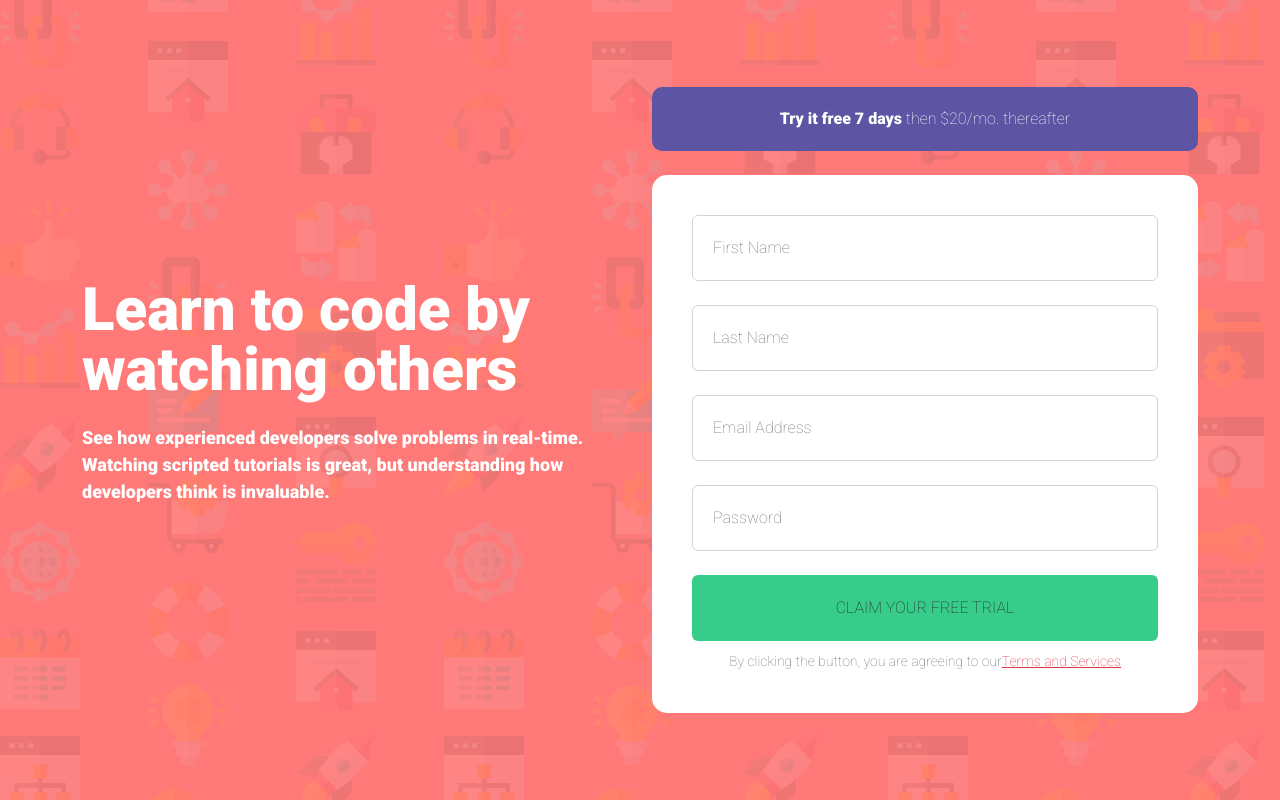
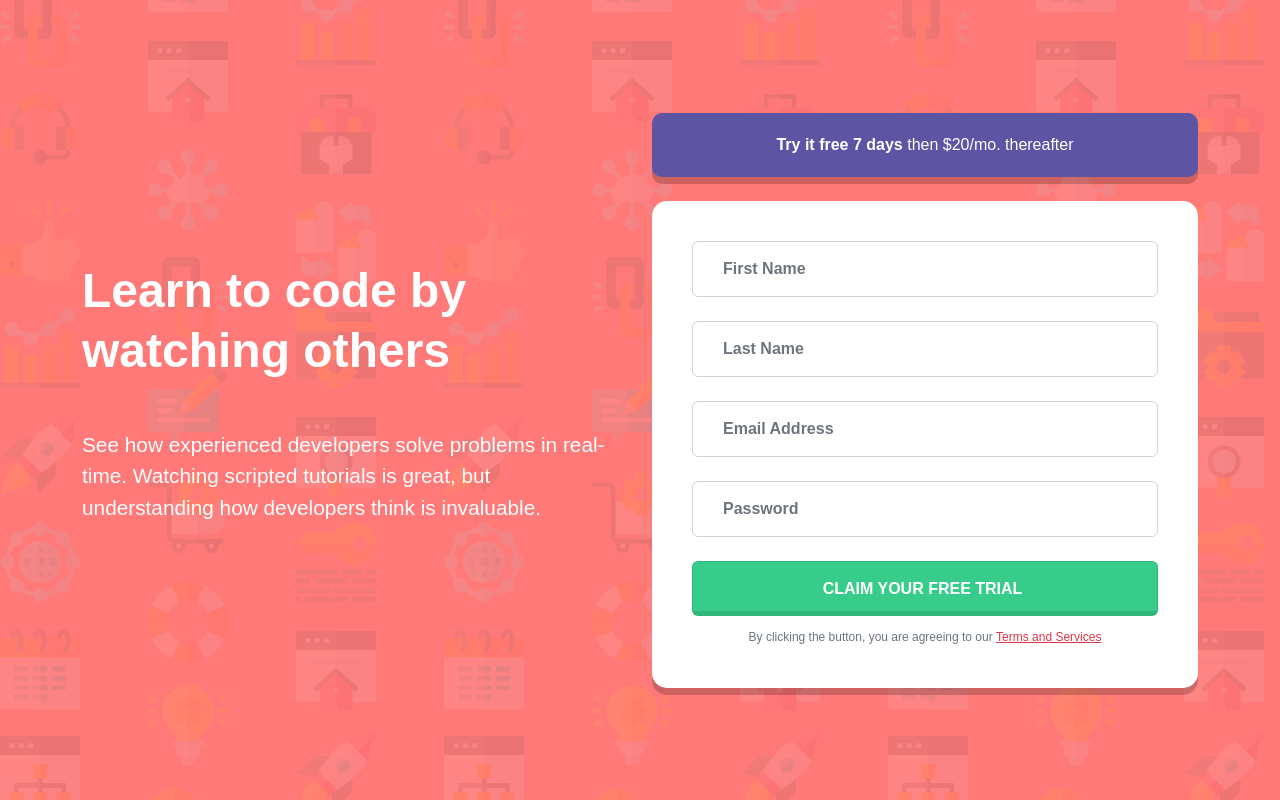
Before and after one commit to Minebright-Inc/interview-test, a React (Create React App) app in the folder my-app/: page / in a window 1280 px wide. Built offline with nearby package versions, Linux system fonts and the light colour scheme.

Commit message:
style touch up, convert form data to JSON

```diff
--- a/my-app/src/App.css
+++ b/my-app/src/App.css
@@ -1,37 +1,66 @@
-/*google font roboto & Open Sans*/
-@import url("https://fonts.googleapis.com/css2?family=Open+Sans:wght@300&family=Roboto:wght@100;900&display=swap");
+/*google font  */
+@import url("https://fonts.googleapis.com/css2?family=Open+Sans:wght@300&family=Poppins:ital,wght@0,400;0,500;0,700;0,800;1,300&display=swap");
 h1 {
-  font-size: 60px !important;
+  font-size: 3em !important;
   line-height: 60px !important;
-  font-weight: 900 !important;
+  font-weight: 800 !important;
 }
 .description p {
-  font-size: 18px;
-  font-weight: 900;
+  font-size: 1.3em;
+  font-weight: 400;
 }
 body {
   background: url("assets/bg-intro-desktop.png") rgba(255, 121, 120, 1) !important;
   color: white !important;
-  font-family: "Roboto", sans-serif !important;
+  font-family: "Poppin", sans-serif !important;
+  font-size: 1em;
 }
 .trail {
   background-color: rgba(93, 84, 163, 1);
   border-radius: 10px;
   padding: 20px;
+  box-shadow: 0 7px rgba(0, 0, 0, 0.2);
 }
 Form {
   background-color: white;
   border-radius: 15px;
   padding: 40px;
+  box-shadow: 0 7px rgba(0, 0, 0, 0.2);
 }
 .btn {
   background-color: rgba(55, 204, 138, 1) !important;
-  padding: 20px !important;
+  padding: 15px 15px 10px 10px !important;
+  border-radius: 5px;
+  color: white !important;
+  border: 1px solid rgba(0, 0, 0, 0.1) !important;
+  border-bottom: 5px solid rgba(0, 0, 0, 0.1) !important;
+}
+.btn:hover {
+  background-color: rgba(119, 226, 180, 1) !important;
 }
 .form-control {
-  padding: 20px !important;
+  border: 1px solid grey;
+  border-radius: 5px;
+  padding: 15px 30px 15px 30px !important;
+  font-weight: 700 !important;
 }
 .invalid-feedback {
-  font-weight: 900;
+  font-weight: 700 !important;
   text-align: right !important;
+  font-style: italic;
 }
+small {
+  font-size: 12px !important;
+  padding: 0 40px;
+  text-align: center;
+  margin: 0 auto;
+  font-weight: 500;
+}
+.btntext {
+  font-size: 1em;
+  font-weight: 700;
+}
+
+.description {
+  margin-right: 20px;
+}
--- a/my-app/src/components/Leftpart.js
+++ b/my-app/src/components/Leftpart.js
@@ -4,7 +4,7 @@ export const Leftpart = () => {
   return (
     <Col md={6} className="d-flex align-items-center justify-content-center ">
       <div className="description">
-        <h1 className="text-left mb-4">Learn to code by watching others</h1>
+        <h1 className="text-left mb-5">Learn to code by watching others</h1>
         <p className="text-left d-block">
           See how experienced developers solve problems in real-time. Watching
           scripted tutorials is great, but understanding how developers think is
--- a/my-app/src/components/Rightpart.js
+++ b/my-app/src/components/Rightpart.js
@@ -5,12 +5,22 @@ export const Rightpart = () => {
   const [validated, setValidated] = useState(false);
 
   const handleSubmit = (event) => {
+    const { firstname, lastname, email, password } = event.target.elements;
     const form = event.currentTarget;
     if (form.checkValidity() === false) {
       event.preventDefault();
       event.stopPropagation();
     }
     setValidated(true);
+    fetch("/", {
+      method: "POST",
+      body: JSON.stringify({
+        firstname: firstname.value,
+        lastname: lastname.value,
+        email: email.value,
+        password: password.value,
+      }),
+    });
   };
 
   return (
@@ -85,11 +95,13 @@ export const Rightpart = () => {
           </div>
         </div>
         <div className="mb-2">
-          <button className="btn w-100">CLAIM YOUR FREE TRIAL</button>
+          <button className="btn w-100">
+            <div className="btntext">CLAIM YOUR FREE TRIAL</div>
+          </button>
         </div>
         <div className="w-100 text-muted text-center">
           <small className="">
-            By clicking the button, you are agreeing to our
+            By clicking the button, you are agreeing to our&nbsp;
             <a className="text-danger" href="{}">
               Terms and Services
             </a>
```
